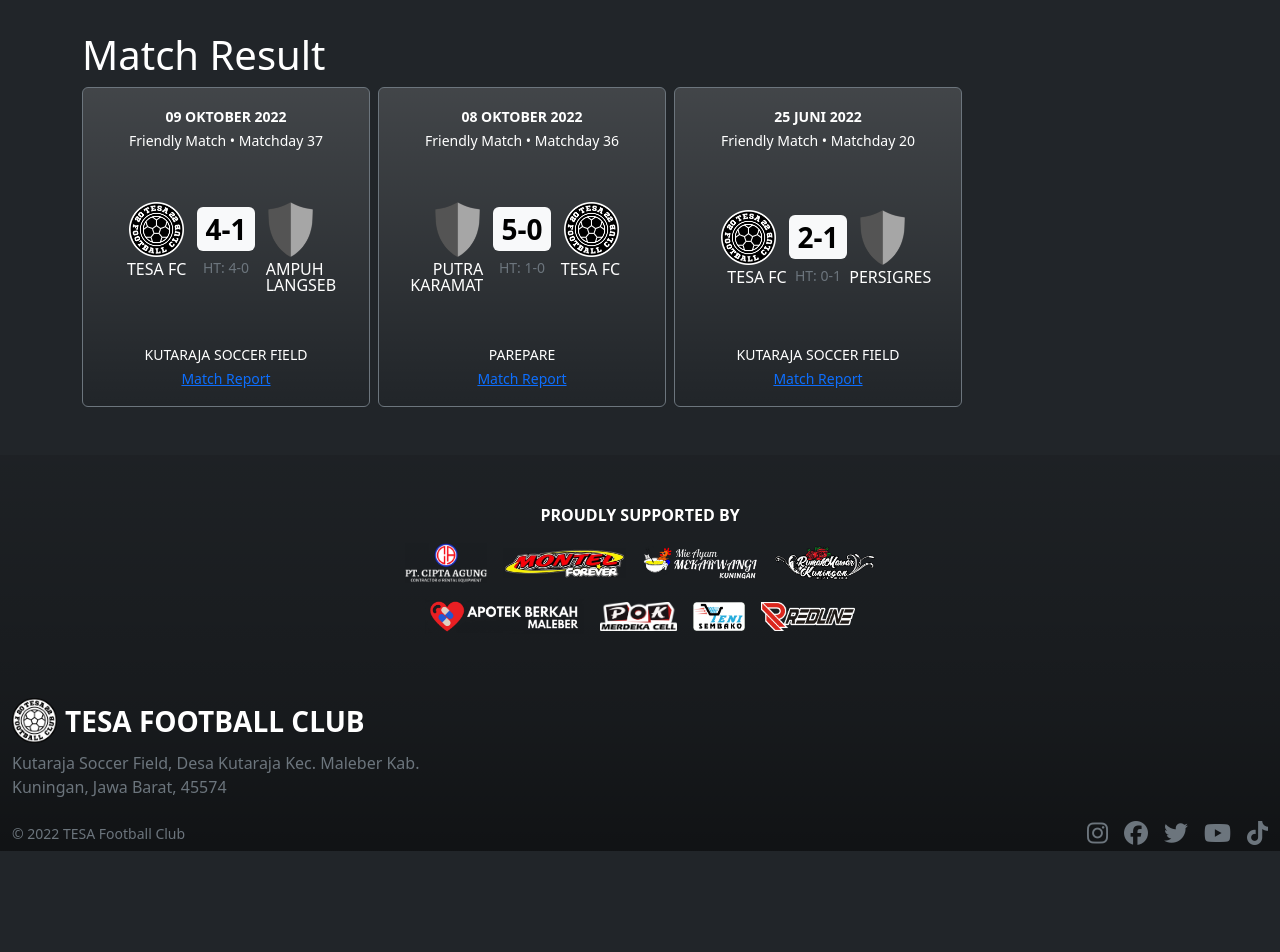
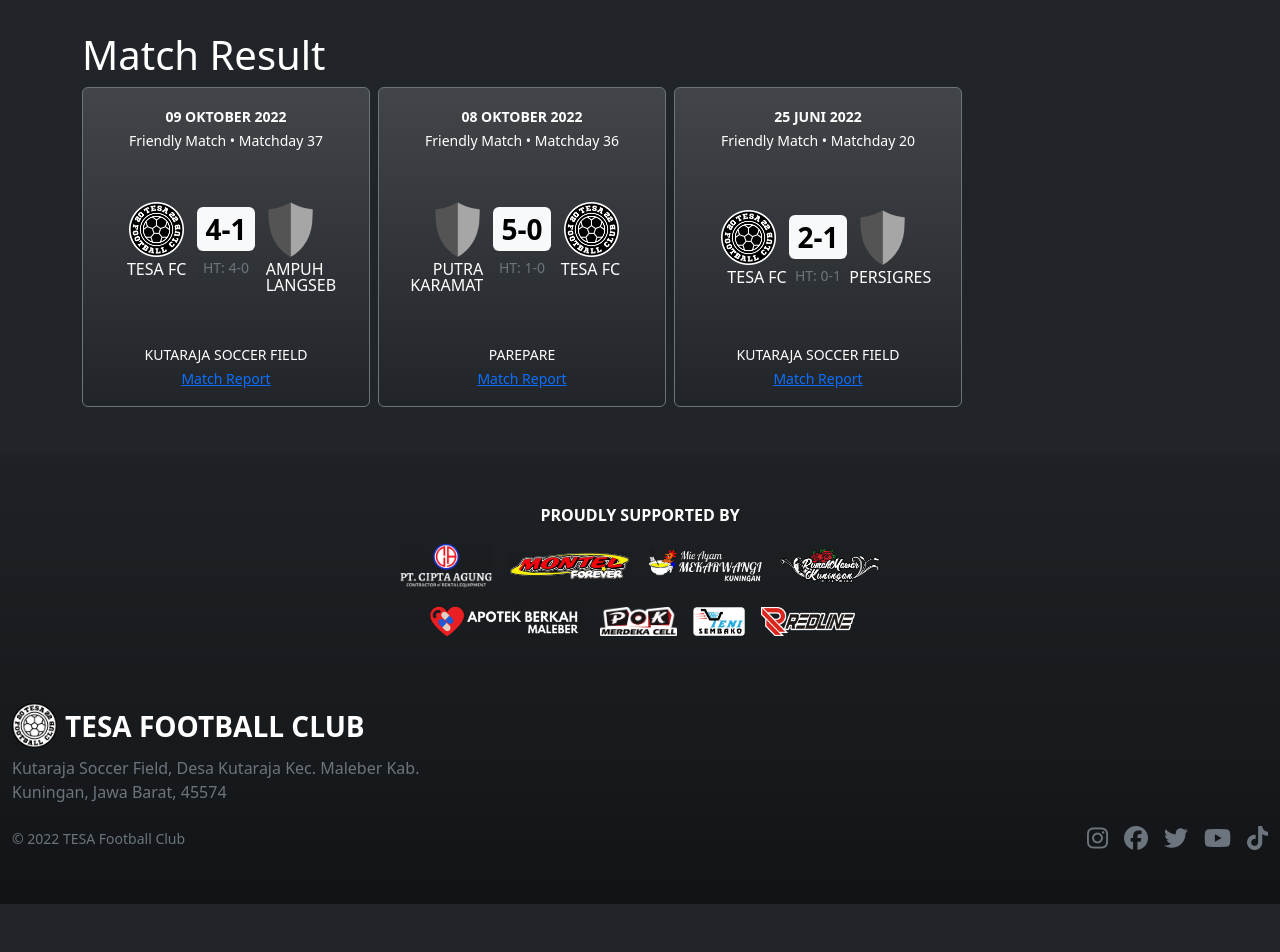
Before and after one commit to tesafc/tesafc.github.io, a Jekyll site: the page built from index.html, in a window 1280 px wide. Shown: the part 1168-2120 px from the top of the page. Built offline with Jekyll 4.4.1, drawn with Linux system fonts in a browser that asks for light colours; nearby versions of some CDN libraries; before the commit the page ends 2067 px from its top, so only the background shows below that.

Commit message:
Update default.html

```diff
--- a/_layouts/default.html
+++ b/_layouts/default.html
@@ -55,7 +55,7 @@
       <footer>
         <div class="d-block text-center text-uppercase fw-bolder pb-3 pt-5">proudly supported by</div>
         <div class="d-flex flex-wrap justify-content-center align-items-center hstack gap-3 pb-5 mx-auto" style="max-width: 580px;">
-          <img src="{{ '/assets/img/logo/cipta-agung.png' | relative_url }}" alt="" class="" style="object-fit: contain;" width="auto" height="40">
+          <img src="{{ '/assets/img/logo/cipta-agung.png' | relative_url }}" alt="" class="" style="object-fit: contain;" width="auto" height="45">
           <img src="{{ '/assets/img/logo/montel-forever.png' | relative_url }}" alt="" class="" style="object-fit: contain;" width="auto" height="30">
           <img src="{{ '/assets/img/logo/mie-mekarwangi.png' | relative_url }}" alt="" class="" style="object-fit: contain;" width="auto" height="35">
           <img src="{{ '/assets/img/logo/rumah-mawar-kuningan.png' | relative_url }}" alt="" class="" style="object-fit: contain;" width="auto" height="35">
@@ -73,7 +73,7 @@
           Kutaraja Soccer Field, Desa Kutaraja Kec. Maleber Kab. Kuningan, Jawa Barat, 45574
           </p>
         </div>
-        <div class="d-flex flex-column flex-md-row justify-content-start justify-content-md-between align-items-md-center">
+        <div class="d-flex flex-column flex-md-row justify-content-start justify-content-md-between align-items-md-center pb-5">
           <p class="text-secondary lh-1 mb-2 mb-md-0"><small>© 2022 TESA Football Club</small></p>
           <div class="d-flex">
             <a href="https://instagram.com/tesa.fc?igshid=YmMyMTA2M2Y=" alt="" class="fs-4 link-secondary"><i class="fa-brands fa-instagram"></i></a>
```
